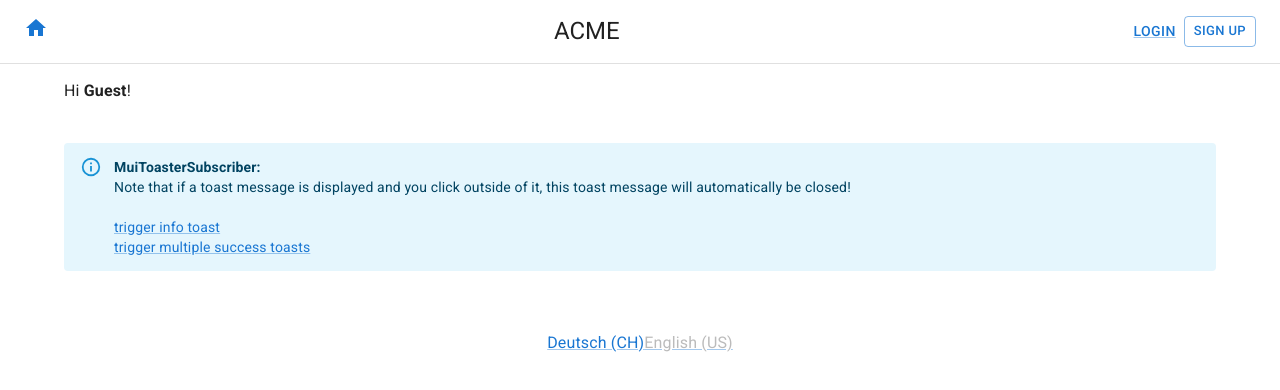
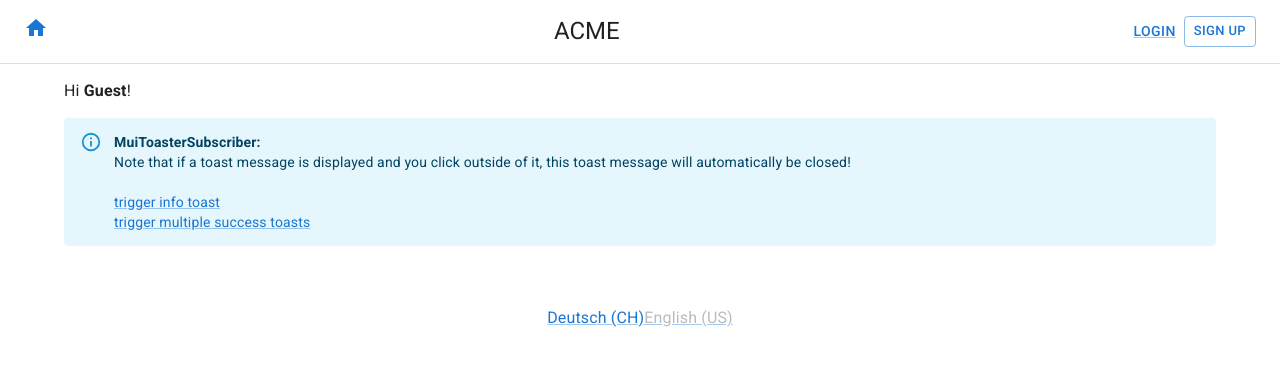
Before and after one commit to inkognitro/react-app-tutorial-code, a React app: page / in a window 1280 px wide. Shown: the top 390 px of the page. Built offline with nearby package versions, Linux system fonts and the light colour scheme.

Commit message:
improve the text

```diff
--- a/src/pages/IndexPage.tsx
+++ b/src/pages/IndexPage.tsx
@@ -16,7 +16,7 @@ export const IndexPage: FC = () => {
     return (
         <NavBarPage title="Home">
             {greeting}
-            <div style={{ marginTop: '40px' }}>
+            <div style={{ marginTop: '15px' }}>
                 <Alert severity="info">
                     <strong>MuiToasterSubscriber:</strong>
                     <br />
```
